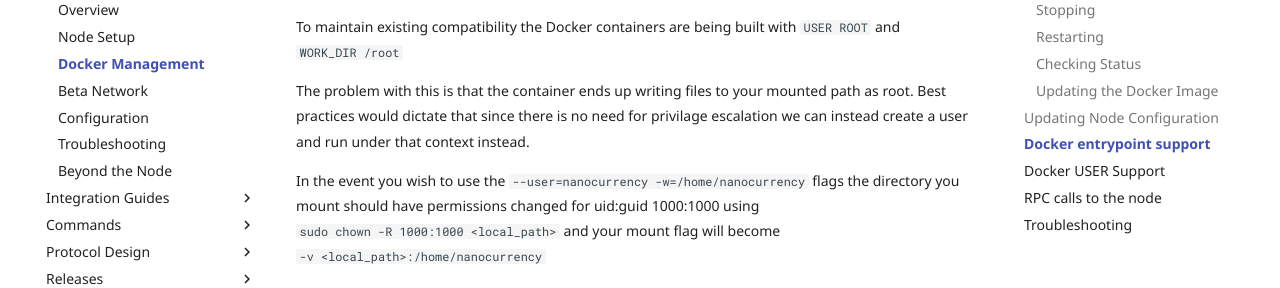
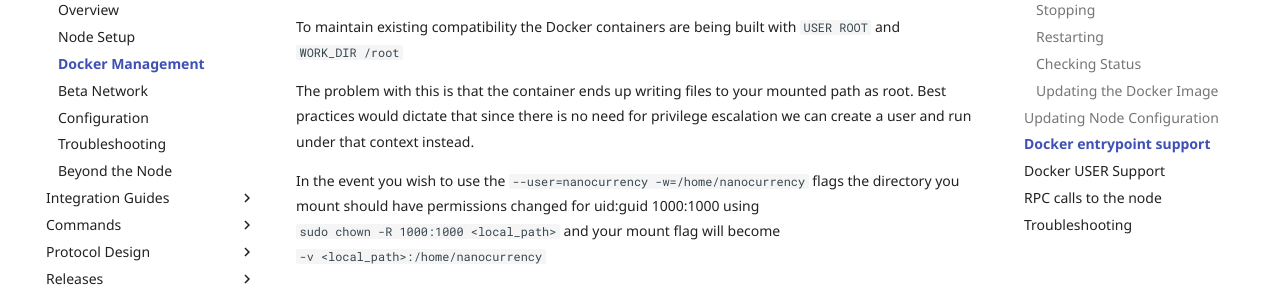
Before and after one commit to nanocurrency/nano-docs, an MkDocs documentation site: the page built from docs/running-a-node/docker-management.md, in a window 1280 px wide and 900 px high, scrolled down 4158 px. Shown: the part 179-467 px from the top of the window. Built offline with MkDocs 1.6.1 and Material for MkDocs 9.7.7, drawn with Linux system fonts in a browser that asks for light colours; comment, search, counter and statistics services are not loaded.

Commit message:
feedback

```diff
--- a/docs/running-a-node/docker-management.md
+++ b/docs/running-a-node/docker-management.md
@@ -171,7 +171,7 @@
 
 To maintain existing compatibility the Docker containers are being built with `USER ROOT` and `WORK_DIR /root`
 
-The problem with this is that the container ends up writing files to your mounted path as root. Best practices would dictate that since there is no need for privilage escalation we can instead create a user and run under that context instead.
+The problem with this is that the container ends up writing files to your mounted path as root. Best practices would dictate that since there is no need for privilege escalation we can create a user and run under that context instead.
 
 In the event you wish to use the `--user=nanocurrency -w=/home/nanocurrency` flags the directory you mount should have permissions changed for uid:guid 1000:1000 using `sudo chown -R 1000:1000 <local_path>` and your mount flag will become `-v <local_path>:/home/nanocurrency`
 
```
